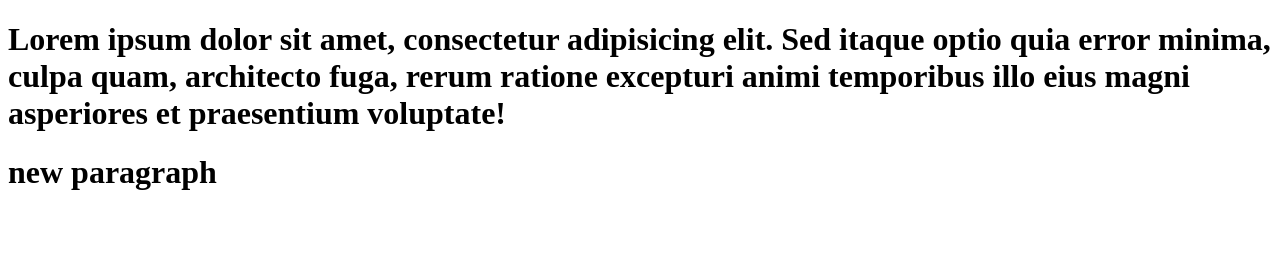
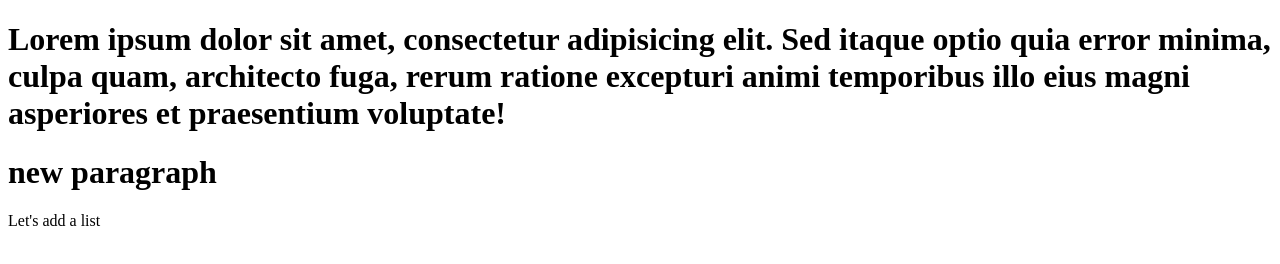
Before and after one commit to Jean-1024/learn-git, a plain HTML site: page index.html in a window 1280 px wide. Drawn offline with Linux system fonts and the light colour scheme.

Commit message:
add a list

```diff
--- a/index.html
+++ b/index.html
@@ -11,5 +11,6 @@
     excepturi animi temporibus illo eius magni asperiores et praesentium
     voluptate!</h1>
     <h1>new paragraph</h1>
+    <p>Let's add a list</p>
 </body>
 </html>
```
